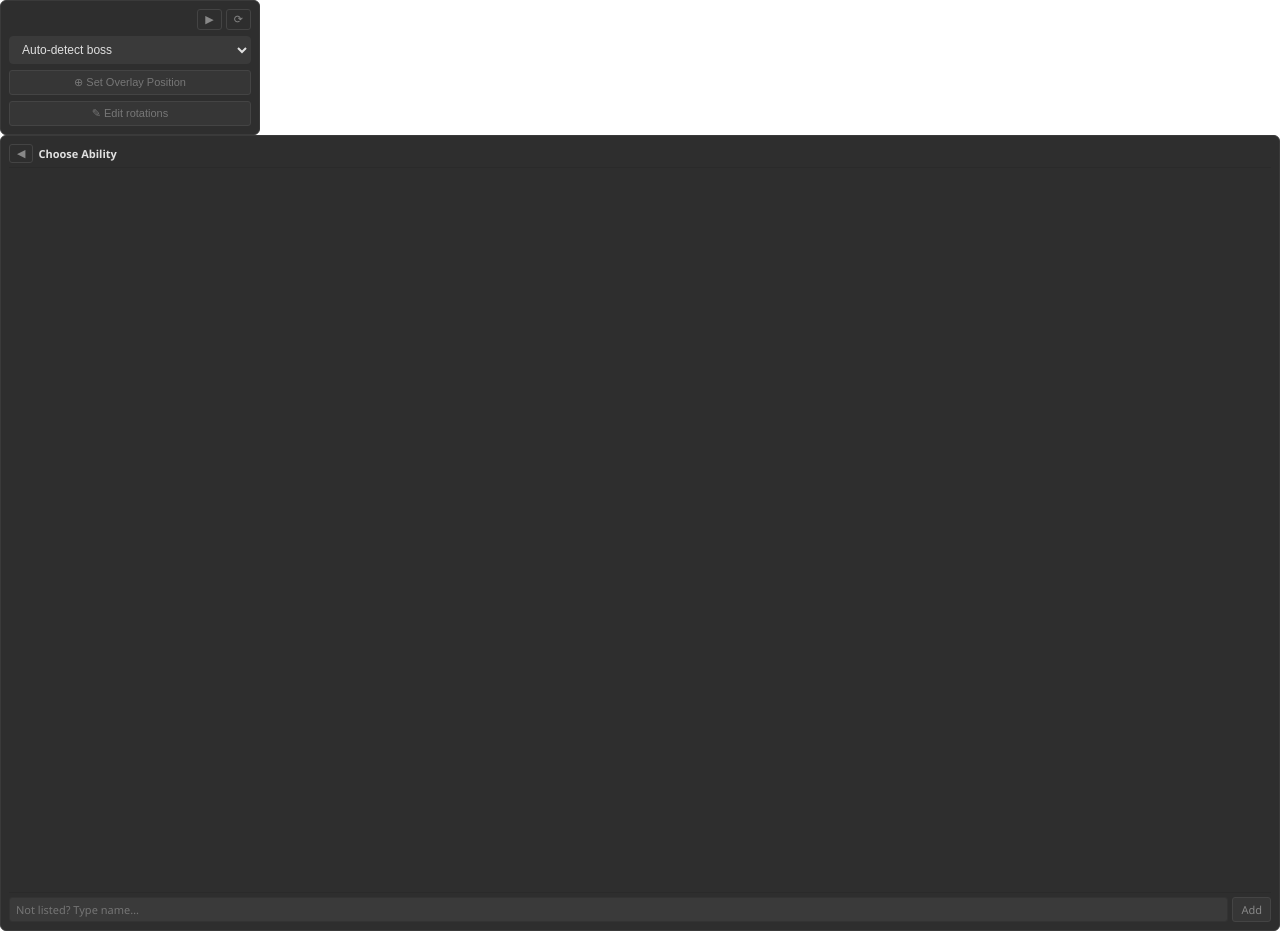
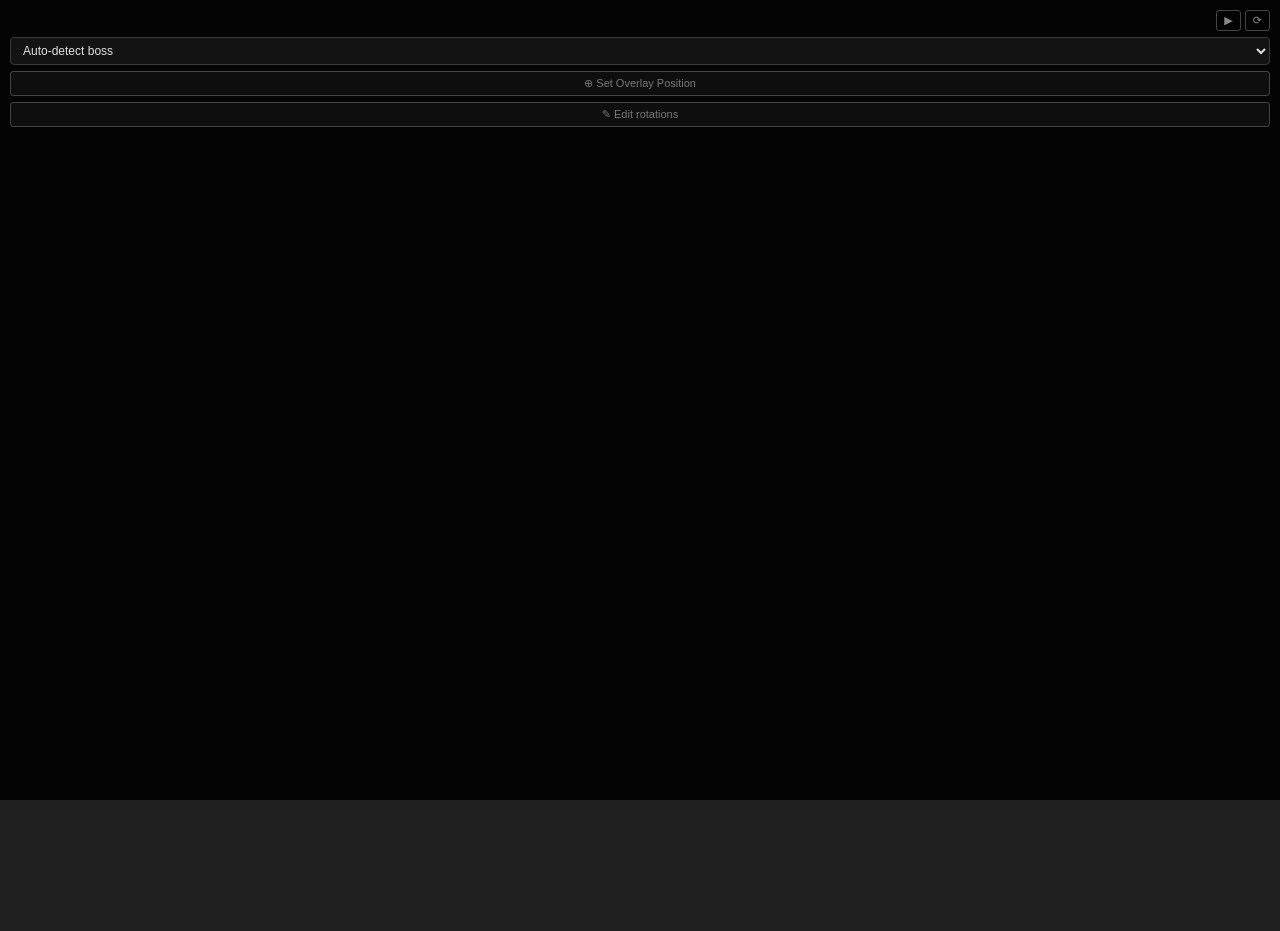
Before and after one commit to jazztazz1991/runehub-alt1, a website: page index.html in a window 1280 px wide. After the commit the page ends 800 px from the top, so only its background shows below. Drawn offline with Linux system fonts and the light colour scheme.

Commit message:
Fix layout: fill window with dark bg, one page at a time

```diff
--- a/style.css
+++ b/style.css
@@ -1,24 +1,25 @@
 * { margin: 0; padding: 0; box-sizing: border-box; }
 
 html, body {
-    background: transparent;
+    background: rgba(0, 0, 0, 0.88);
     font-family: 'Segoe UI', sans-serif;
     font-size: 12px;
     color: #e0e0e0;
     user-select: none;
     width: 100%;
+    height: 100vh;
+    overflow: hidden;
     min-width: 260px;
 }
 
 #panel {
-    width: 260px;
-    background: rgba(0, 0, 0, 0.82);
-    border: 1px solid #3a3a3a;
-    border-radius: 6px;
-    padding: 8px;
+    width: 100%;
+    height: 100vh;
+    padding: 10px;
     display: flex;
     flex-direction: column;
     gap: 6px;
+    overflow-y: auto;
 }
 
 /* Top row: step counter + buttons */
@@ -119,13 +120,12 @@ html, body {
 
 .ed-page {
     width: 100%;
-    background: rgba(0, 0, 0, 0.82);
-    border: 1px solid #3a3a3a;
-    border-radius: 6px;
-    padding: 8px;
+    height: 100vh;
+    padding: 10px;
     display: flex;
     flex-direction: column;
     gap: 5px;
+    overflow-y: auto;
 }
 
 /* Header row: back button + title + optional add button */
@@ -352,9 +352,7 @@ html, body {
 /* ── Ability picker ──────────────────────────────────────────────────────── */
 
 #ability-picker {
-    height: calc(100vh - 4px);
-    display: flex !important;
-    flex-direction: column;
+    overflow: hidden;
 }
 
 #picker-tabs {
```
